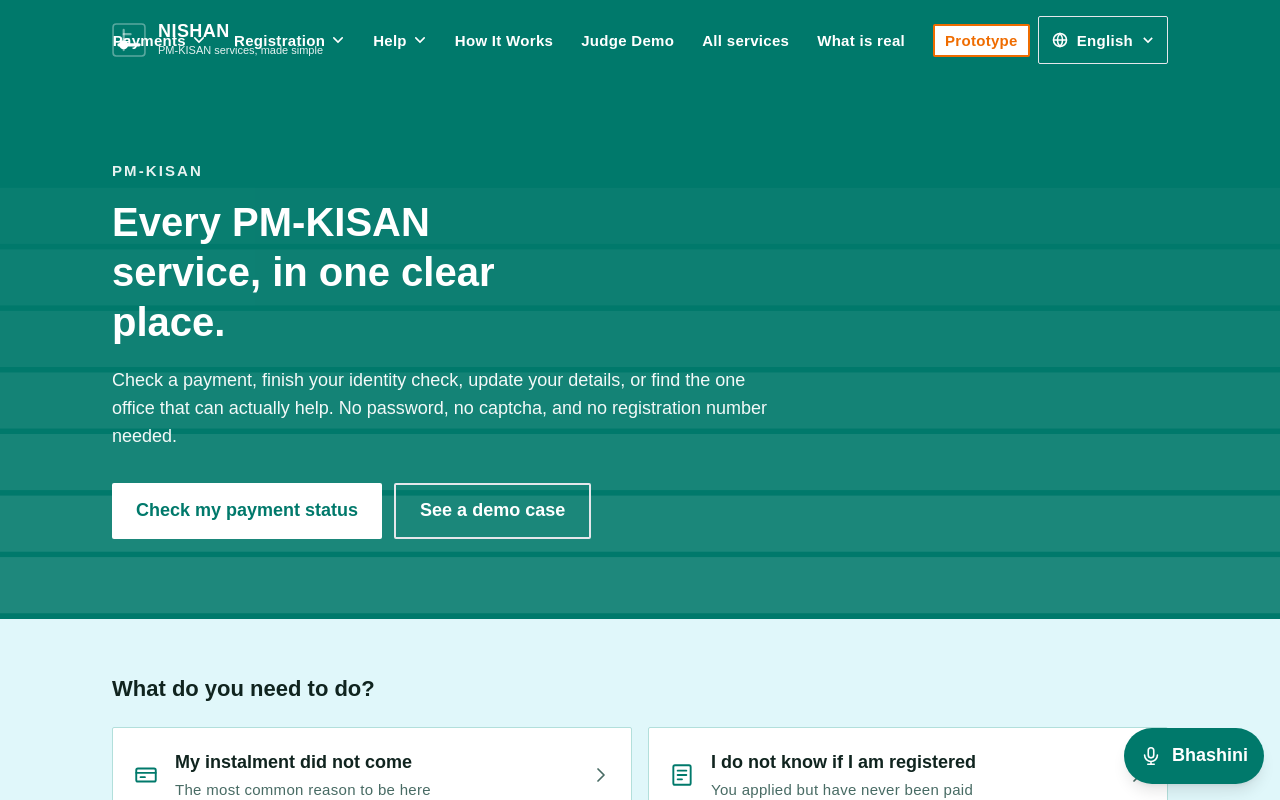
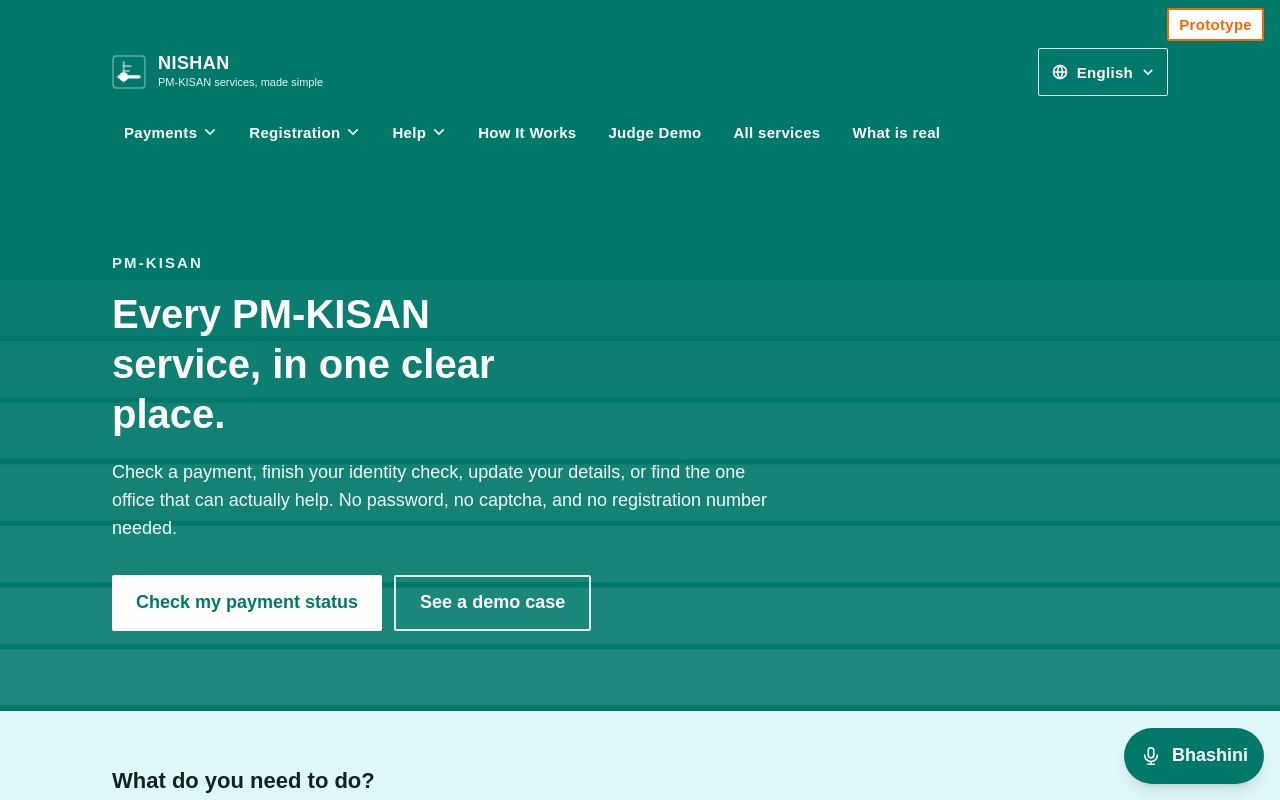
Before and after one commit to dhairyabhosale/Project-NISHAN, a Next.js app: page / in a window 1280 px wide. Shown: the top 800 px of the page. Built offline with nearby package versions, Linux system fonts and the light colour scheme; a web font is replaced by a local one.

Commit message:
fix prototype badge and header spacing

```diff
--- a/components/SiteChrome.tsx
+++ b/components/SiteChrome.tsx
@@ -47,14 +47,17 @@
 
   return (
     <div className="flex min-h-screen flex-col bg-cyan-pale text-ink">
-      <header className="on-teal bg-teal-deep text-paper">
-        <div className="shell flex flex-wrap items-center justify-between gap-x-4 gap-y-3 py-4">
+      <header className="on-teal relative bg-teal-deep text-paper">
+        <p className="site-prototype-badge absolute right-3 top-2 z-10 rounded-card border-2 border-pending bg-paper px-2.5 py-1 text-label font-bold text-pending sm:right-4">
+          {resolve("banner.chip", {}, locale)}
+        </p>
+        <div className="shell flex flex-wrap items-center justify-between gap-x-6 gap-y-3 pb-4 pt-14 lg:pt-12">
           <Link href="/" className="order-1 basis-full rounded-card sm:basis-auto">
             <NishanLogo locale={locale} />
           </Link>
 
-          <div className="order-3 flex basis-full items-center gap-3 lg:order-2 lg:min-w-0 lg:flex-1">
-            <nav aria-label={resolve("nav.menu", {}, locale)} className="hidden min-w-0 flex-1 items-center justify-end gap-1 lg:flex">
+          <div className="order-3 flex basis-full items-center gap-3 lg:min-w-0 2xl:order-2 2xl:flex-1">
+            <nav aria-label={resolve("nav.menu", {}, locale)} className="hidden min-w-0 items-center gap-2 lg:flex lg:flex-wrap lg:justify-start 2xl:flex-1 2xl:flex-nowrap 2xl:justify-end">
               {MENU.map((group) => (
                 <div
                   key={group.label}
@@ -112,10 +115,7 @@
 
           </div>
 
-          <div className="order-2 ml-auto flex basis-full items-center justify-end gap-2 sm:basis-auto lg:order-3">
-            <p className="rounded-card border-2 border-pending bg-paper px-2.5 py-1 text-label font-bold text-pending">
-              {resolve("banner.chip", {}, locale)}
-            </p>
+          <div className="order-2 ml-auto flex basis-full items-center justify-end gap-2 sm:basis-auto 2xl:order-3">
             <LanguageSelector />
             <button
               type="button"
```
